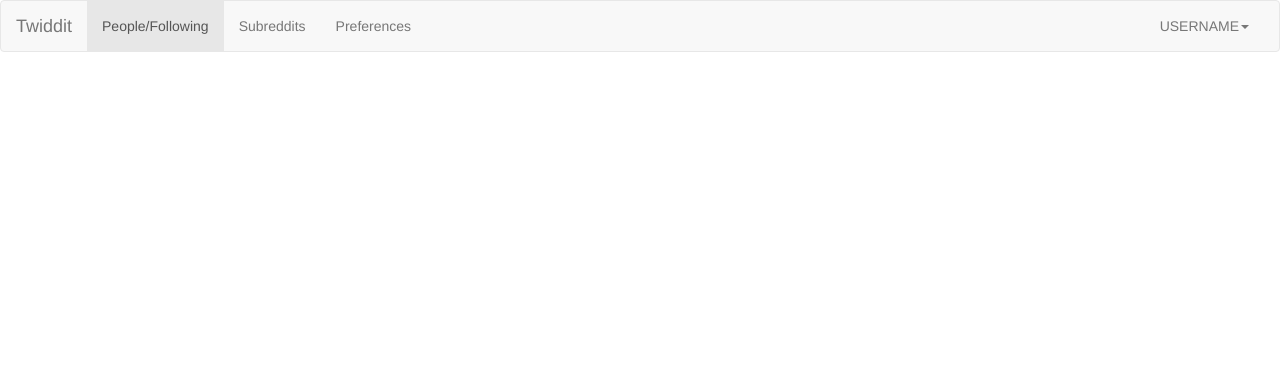
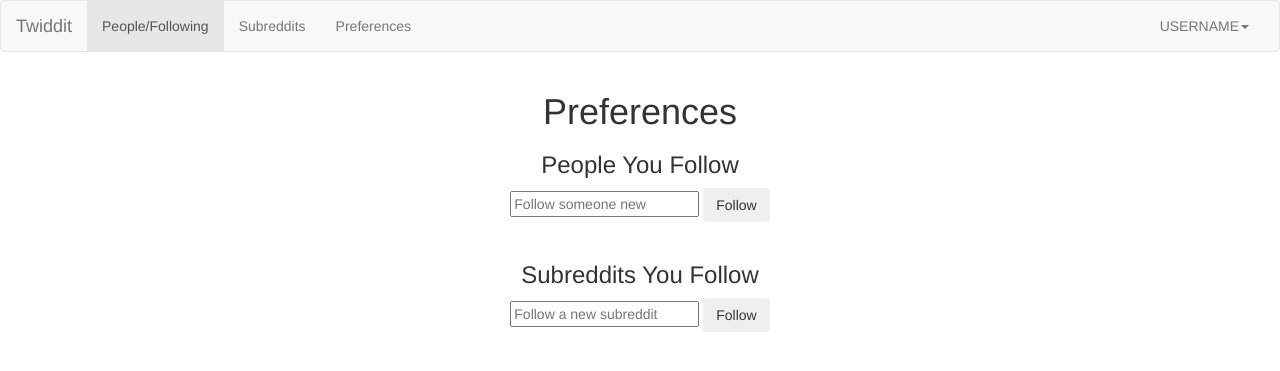
Before and after one commit to copperwall/twiddit, a PHP site: page /headerBar.html in a window 1280 px wide. Shown: the top 371 px of the page. Run offline with PHP 8.4, Linux system fonts and the light colour scheme; some libraries are stand-ins or nearby versions.

Commit message:
Added preferences javascript
Need to add POST for new users and subreddits

```diff
--- a/headerBar.html
+++ b/headerBar.html
@@ -27,7 +27,7 @@
          <ul class="nav navbar-nav">
          <li id="following_tab" class="active"><a href="#">People/Following<span class="sr-only">(current)</span></a></li>
            <li id="subreddits_tab"><a href="#">Subreddits</a></li>
-           <li><a href="#">Preferences</a></li>
+           <li id="preferences_tab"><a href="#">Preferences</a></li>
          </ul>
          <ul class="nav navbar-nav navbar-right">
            <li class="dropdown">
@@ -51,6 +51,36 @@
       <div class='container section_body'></div>
    </div>
 
+   <div id='preferences_page' class="container">
+
+        <div class="row">
+            <div class="col-lg-12 text-center">
+		<div style="width:275px; margin:0 auto;">
+                   <h1>Preferences</h1>
+                   <h3>People You Follow</h3>
+                   <ul id="following" style="list-style: none; text-align: left; margin:0 auto">
+                   </ul>
+                </div>
+               <form class="form-search">
+                  <input id="uSearch" type="text" class="input-medium" placeholder="Follow someone new">
+                  <button id="uButton" type="submit" class="btn">Follow</button>
+               </form>
+
+               </br>
+
+                <h3>Subreddits You Follow</h3>
+		   <div id="subreddits" style="width:250px; margin:0 auto;">
+                  </div>
+		  <form class="form-search">
+                  <input id="rSearch" type="text" class="input-medium" placeholder="Follow a new subreddit">
+                  <button id="rButton" type="submit" class="btn">Follow</button>
+               </form>
+
+        </div>
+        <!-- /.row -->
+
+    </div>
+
    <!-- Defer JS for last -->
    <!-- jQuery library -->
    <script src="https://ajax.googleapis.com/ajax/libs/jquery/1.11.1/jquery.min.js"></script>
```
Also changed, not shown: TwidditDB.php (added, +36 -0 lines), app.php (+8 -3 lines), connect.inc.php (deleted, +0 -12 lines), preferences.js (+4 -4 lines), public/js/app.js.
